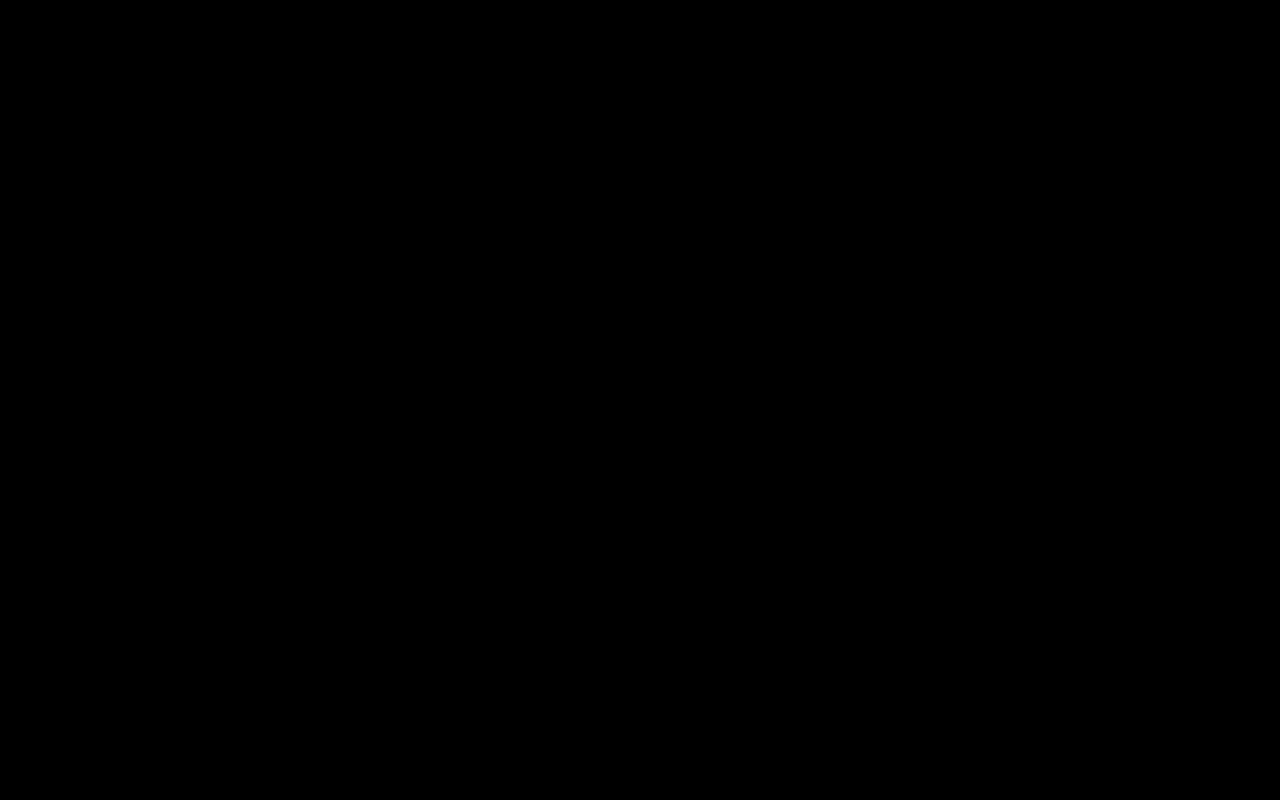
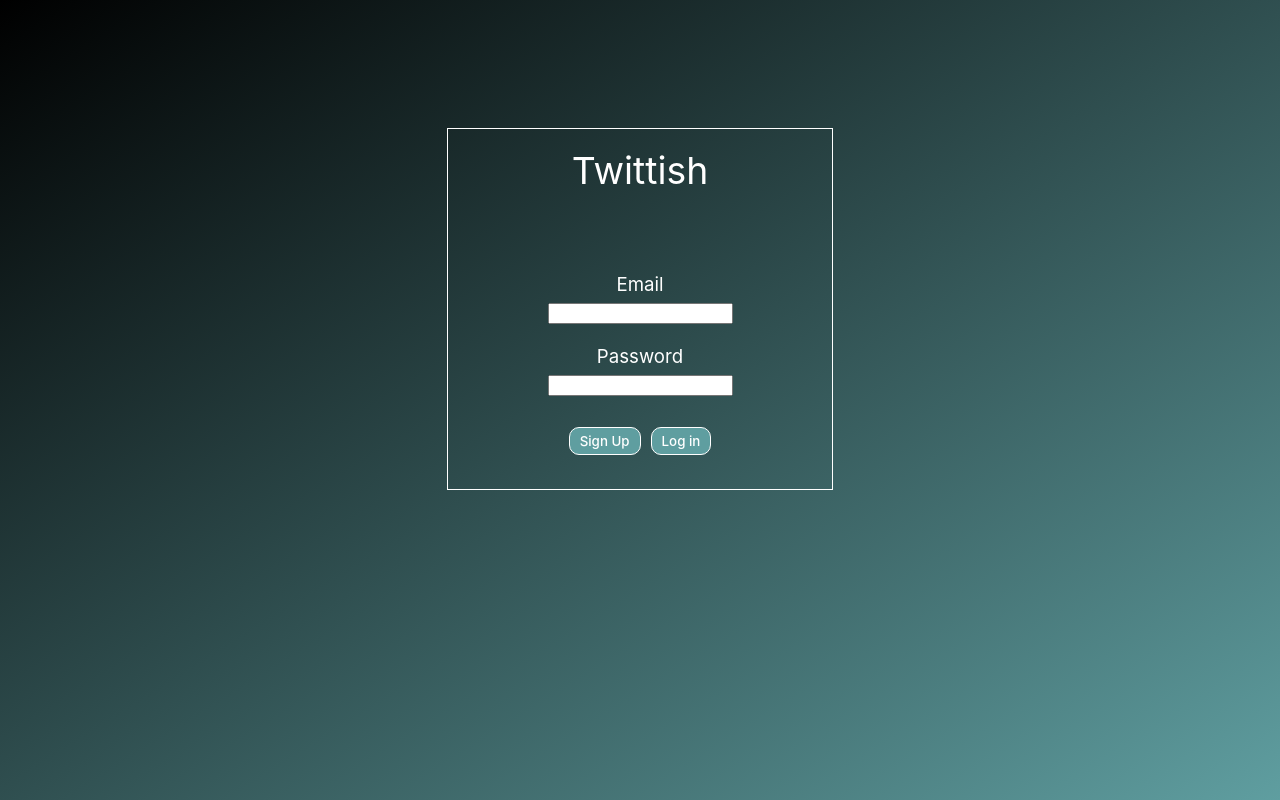
Before and after one commit to kurniadikevin/twittish, a React (Create React App) app: page /signPage in a window 1280 px wide. Before the commit this address had no page. Built offline with nearby package versions, Linux system fonts and the light colour scheme.

Commit message:
add ui sign form

```diff
--- a/src/RouterSwitch.js
+++ b/src/RouterSwitch.js
@@ -2,6 +2,7 @@ import {  Routes, Route} from "react-router-dom";
 import App from './App';
 import Profile from "./profile";
 import Message from "./message";
+import SignPage from "./sign-page";
 
 const RouterSwitch = ()=> {
     return (
@@ -10,7 +11,7 @@ const RouterSwitch = ()=> {
         <Route path="/" element={<App />} />
         <Route path="/profile" element={<Profile/>} />
         <Route path="/message" element={<Message/>} />
-
+        <Route path="/signPage" element={<SignPage/>} />
     </Routes>
     )
 }
--- a/src/dashboard.js
+++ b/src/dashboard.js
@@ -12,6 +12,7 @@ const Dashboard =() => {
                 <Link to = '/' className='class-link'>Home</Link>
                 <Link to = '/profile' className='class-link'>Profile</Link>
                 <Link to = '/message' className='class-link'>Message</Link>
+                <Link to = '/signPage' className='class-link'>Sign-Page</Link>
             </nav>
         </div>
     )
--- a/src/index.css
+++ b/src/index.css
@@ -16,7 +16,7 @@ code {
 
 .app-tab, .message-tab, .profile-tab{
   display: grid;
-  grid-template-columns: 1fr 6fr;
+  grid-template-columns: 1fr 7fr;
 
 }
 
@@ -35,8 +35,10 @@ code {
   .title-app{
     border: 1px solid red;
     grid-row: 1/3;
-    font-size: 20pt;
-    justify-items: center;
+    font-size: 22pt;
+    display: flex;
+    justify-content: center;
+    padding-top: 10%;
   }
 
   .nav-link{
--- /dev/null
+++ b/src/sign-page.css
@@ -0,0 +1,70 @@
+.sign-page{
+display: flex;
+justify-content: center;
+background-image: linear-gradient(to bottom right, black, cadetblue);
+height: 100vh;
+}
+
+    .sign-box{
+        border: 1px solid white;
+        display: grid;
+        grid-template-rows: 4fr 2fr 2fr 2fr;
+        margin-top: 10%;
+        width: 30%;
+        aspect-ratio: 1.5;
+        height: 45%;
+
+    }
+
+    .sign-title{
+        display: flex;
+        justify-content: center;
+        padding-top: 5%;
+        font-size: 28pt;
+    }
+
+    .email-cont{
+        border: 0px solid red;
+        display: flex;
+        flex-direction: column;
+        align-items: center;
+        gap: 10%;
+        font-size: 14pt;
+    }
+
+    .password-cont{
+        border: 0px solid red;
+        display: flex;
+        flex-direction: column;
+        align-items: center;
+        gap: 10%;
+        font-size: 14pt;
+    }
+
+    .button-cont{
+         border: 0px solid red;
+        display: flex;
+        justify-content: center;
+    }
+        .button-wrapper{
+            padding: 10px;
+        }
+
+        .signUp-btn{
+            margin-right: 5px;
+        }
+        .logIn-btn{
+            margin-left: 5px;
+        }
+
+        .signUp-btn, .logIn-btn{
+            font-family: -apple-system, BlinkMacSystemFont, 'Segoe UI', 'Roboto', 'Oxygen',
+            'Ubuntu', 'Cantarell', 'Fira Sans', 'Droid Sans', 'Helvetica Neue',
+            sans-serif;
+            padding: 5px 10px;
+            border-radius: 10px;
+            border: 1px solid white;
+            background-color: cadetblue;
+            font-weight: 500;
+            color: white;
+        }
--- /dev/null
+++ b/src/sign-page.js
@@ -0,0 +1,33 @@
+import './sign-page.css';
+
+const SignPage = ()=> {
+
+    return(
+        <div className="sign-page">
+
+            <div className="sign-box">
+                    <div className="sign-title">
+                        <div>Twittish</div>
+                    </div>
+                    <div className='email-cont'>
+                        <label>Email</label>
+                        <input type={'email'}></input>
+                    </div>
+                    <div className='password-cont'>
+                        <label>Password</label>
+                        <input type={'password'}></input>
+                    </div>
+
+                    <div className='button-cont'>
+                        <div className='button-wrapper'>
+                        <button className='signUp-btn'>Sign Up</button>
+                        <button className='logIn-btn'>Log in</button>
+                        </div>
+                    </div>
+
+            </div>
+        </div>
+    )
+}
+
+export default SignPage;
```
Also changed, not shown: src/firebase.js (added, +19 -0 lines).
